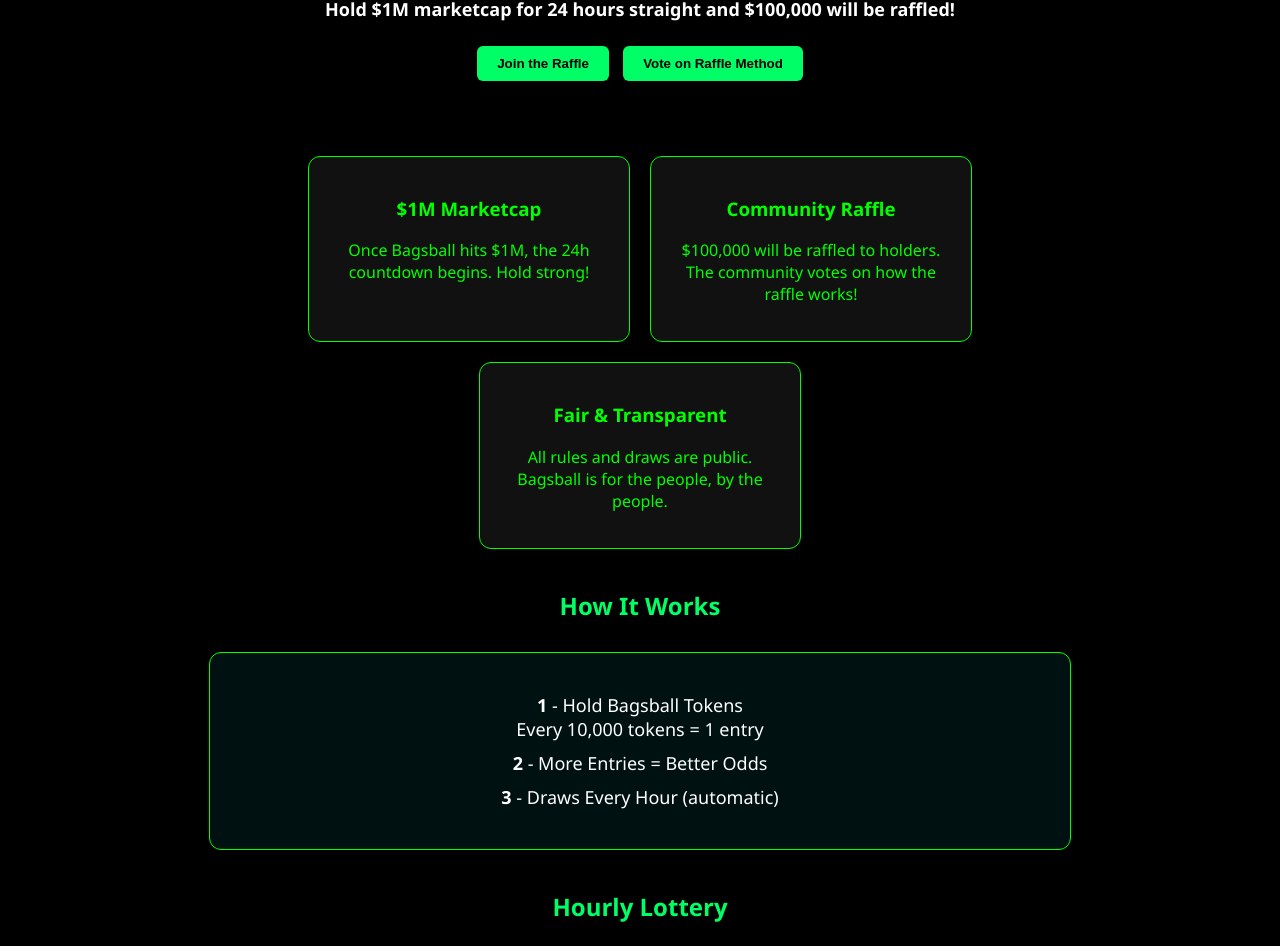
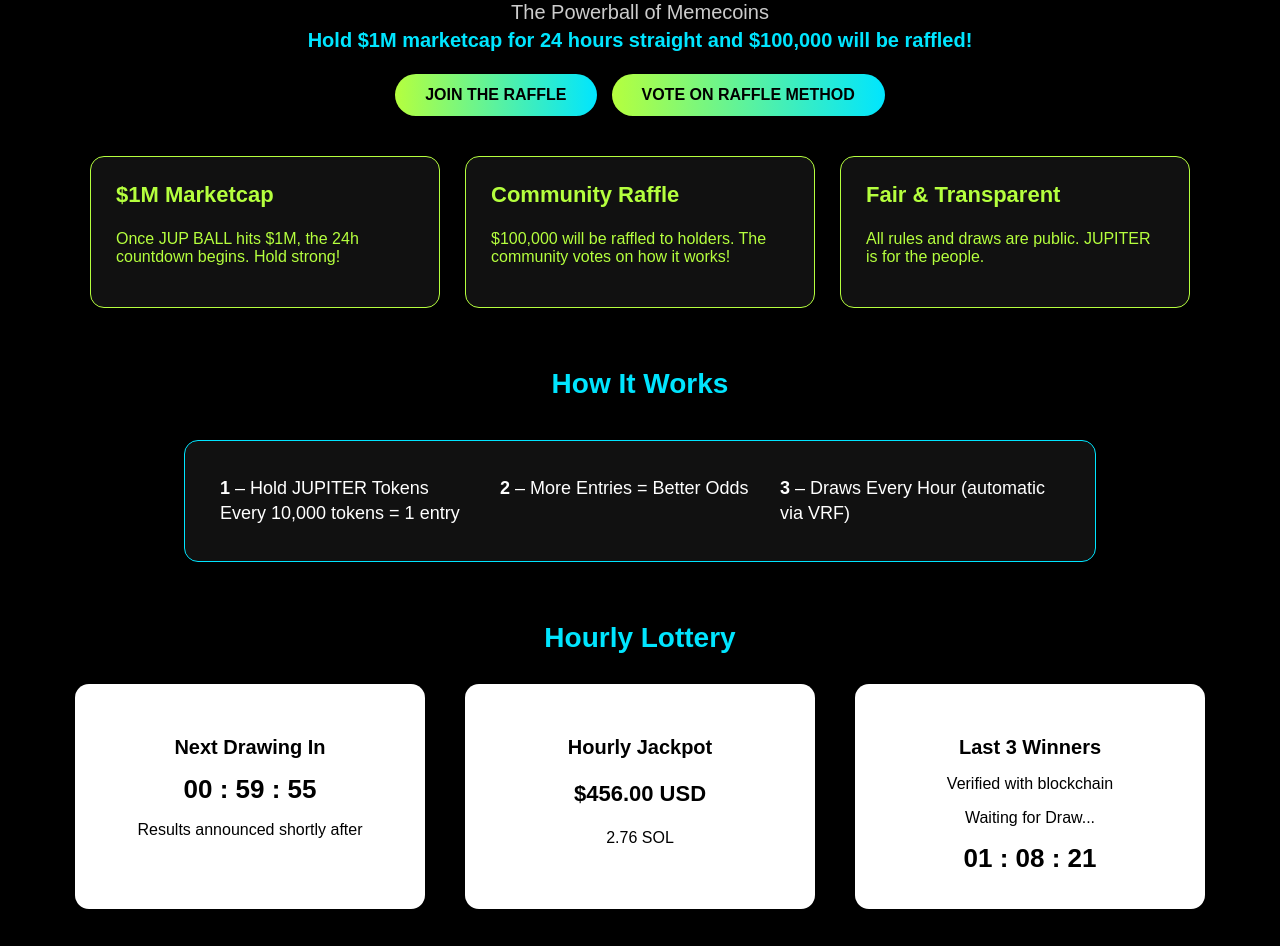
Before and after one commit to uitt0-sudo/bonkball, a plain HTML site: page index.html in a window 1280 px wide. Shown: the part 142-1088 px from the top of the page. Drawn offline with Linux system fonts and the light colour scheme.

Commit message:
Update index.html

```diff
--- a/index.html
+++ b/index.html
@@ -3,127 +3,149 @@
 <head>
   <meta charset="UTF-8" />
   <meta name="viewport" content="width=device-width, initial-scale=1.0"/>
-  <title>Bagsball Clone</title>
+  <title>JUP BALL</title>
+  <link rel="stylesheet" href="https://fonts.googleapis.com/css2?family=Playball&display=swap">
+  <link rel="stylesheet" href="https://cdnjs.cloudflare.com/ajax/libs/font-awesome/6.4.0/css/all.min.css">
   <style>
+    :root {
+      --jupiter-green: #B5FF3E;
+      --jupiter-blue: #00E5FF;
+      --jupiter-text: #33ffcc;
+    }
     body {
       background-color: #000;
-      color: #0f0;
-      font-family: 'Segoe UI', Tahoma, Geneva, Verdana, sans-serif;
-      margin: 0;
-      padding: 0;
+      color: var(--jupiter-green);
+      font-family: Arial, sans-serif;
+      margin: 0; padding: 0;
+    }
+    header {
+      position: relative;
+      padding: 50px 20px 10px;
       text-align: center;
     }
-
-    header {
-      padding: 40px 20px 20px;
+    .twitter-icon {
+      position: absolute;
+      top: 20px; left: 20px;
+      font-size: 28px;
     }
-
+    .twitter-icon a { color: var(--jupiter-green); }
     .title {
-      font-size: 48px;
-      font-weight: bold;
-      margin-bottom: 10px;
-      color: #00ff66;
+      font-family: 'Playball', cursive;
+      font-size: 64px;
+      color: var(--jupiter-green);
+      margin: 0;
     }
-
     .subtitle {
-      font-size: 18px;
-      color: #bbb;
+      font-size: 20px;
+      color: #ccc;
+      margin: 10px 0 20px;
+      line-height: 1.4;
     }
-
     .highlight {
-      color: #fff;
-      font-weight: bold;
+      color: var(--jupiter-blue);
+      font-weight: 600;
     }
-
     .btn-group {
-      margin: 20px 0;
+      display: inline-flex;
+      gap: 15px;
+      margin-bottom: 30px;
     }
-
     .btn {
-      padding: 10px 20px;
-      margin: 5px;
-      background-color: #00ff66;
+      padding: 12px 30px;
+      background: linear-gradient(90deg, var(--jupiter-green), var(--jupiter-blue));
       border: none;
       color: #000;
-      font-weight: bold;
+      font-weight: 600;
+      font-size: 16px;
+      text-transform: uppercase;
+      border-radius: 30px;
       cursor: pointer;
-      border-radius: 6px;
     }
-
     .cards {
       display: flex;
       justify-content: center;
-      flex-wrap: wrap;
-      gap: 20px;
-      margin: 30px auto;
-      max-width: 1000px;
+      gap: 25px;
+      margin: 0 auto 40px;
+      max-width: 1100px;
     }
-
     .card {
       background: #111;
-      color: #0f0;
-      padding: 20px;
-      border-radius: 12px;
-      width: 280px;
-      border: 1px solid #0f0;
+      color: var(--jupiter-green);
+      border: 1px solid var(--jupiter-green);
+      border-radius: 14px;
+      width: 300px;
+      padding: 25px;
     }
-
+    .card h3 {
+      margin-top: 0;
+      font-size: 22px;
+      font-weight: 600;
+    }
+    .how-it-works {
+      background: #111;
+      border: 1px solid var(--jupiter-blue);
+      border-radius: 14px;
+      max-width: 840px;
+      margin: 40px auto;
+      padding: 35px;
+      color: #fff;
+      display: flex;
+      justify-content: space-around;
+    }
+    .how-it-works div {
+      flex: 1;
+      font-size: 18px;
+      line-height: 1.4;
+    }
     h2 {
-      color: #00ff66;
-      margin-top: 40px;
+      margin-top: 60px;
+      color: var(--jupiter-blue);
+      font-size: 28px;
+      text-align: center;
     }
-
-    .how-it-works {
-      background: #011;
-      padding: 30px;
-      margin: 30px auto;
-      border: 1px solid #0f0;
-      border-radius: 12px;
-      max-width: 800px;
-    }
-
-    .how-it-works div {
-      font-size: 18px;
-      margin: 10px 0;
-      color: #fff;
-    }
-
     .lottery-section {
       display: flex;
-      flex-wrap: wrap;
       justify-content: center;
-      gap: 30px;
-      margin-top: 40px;
-      padding-bottom: 60px;
+      gap: 40px;
+      margin: 30px 0 60px;
     }
-
     .lottery-card {
       background: #fff;
       color: #000;
-      padding: 20px;
-      border-radius: 12px;
-      width: 280px;
+      width: 300px;
+      border-radius: 14px;
+      padding: 25px;
       text-align: center;
     }
-
+    .lottery-card h4 {
+      margin-bottom: 15px;
+      font-size: 20px;
+      font-weight: 600;
+    }
     .timer {
-      font-size: 24px;
-      font-weight: bold;
-      margin-top: 10px;
+      font-size: 26px;
+      font-weight: 600;
+      margin: 10px 0;
     }
-
     .footer {
+      text-align: center;
       color: #666;
-      font-size: 12px;
+      font-size: 13px;
       padding: 20px;
     }
   </style>
 </head>
 <body>
   <header>
-    <div class="title">Bagsball</div>
-    <div class="subtitle">The Powerball of Memecoins<br/>
-      <span class="highlight">Hold $1M marketcap for 24 hours straight and $100,000 will be raffled!</span>
+    <div class="twitter-icon">
+      <a href="https://twitter.com/" target="_blank"><i class="fab fa-twitter"></i></a>
+    </div>
+    <div class="title">JUP BALL</div>
+    <div class="subtitle">
+      The Powerball of Memecoins<br>
+      <span class="highlight">
+        Hold $1M marketcap for 24 hours straight and $100,000 will be raffled!
+      </span>
     </div>
     <div class="btn-group">
       <button class="btn">Join the Raffle</button>
@@ -134,23 +156,23 @@
   <div class="cards">
     <div class="card">
       <h3>$1M Marketcap</h3>
-      <p>Once Bagsball hits $1M, the 24h countdown begins. Hold strong!</p>
+      <p>Once JUP BALL hits $1M, the 24h countdown begins. Hold strong!</p>
     </div>
     <div class="card">
       <h3>Community Raffle</h3>
-      <p>$100,000 will be raffled to holders. The community votes on how the raffle works!</p>
+      <p>$100,000 will be raffled to holders. The community votes on how it works!</p>
     </div>
     <div class="card">
-      <h3>Fair & Transparent</h3>
-      <p>All rules and draws are public. Bagsball is for the people, by the people.</p>
+      <h3>Fair &amp; Transparent</h3>
+      <p>All rules and draws are public. JUPITER is for the people.</p>
     </div>
   </div>
 
   <h2>How It Works</h2>
   <div class="how-it-works">
-    <div><strong>1</strong> - Hold Bagsball Tokens<br/>Every 10,000 tokens = 1 entry</div>
-    <div><strong>2</strong> - More Entries = Better Odds</div>
-    <div><strong>3</strong> - Draws Every Hour (automatic)</div>
+    <div><strong>1</strong> – Hold JUPITER Tokens<br>Every 10,000 tokens = 1 entry</div>
+    <div><strong>2</strong> – More Entries = Better Odds</div>
+    <div><strong>3</strong> – Draws Every Hour (automatic via VRF)</div>
   </div>
 
   <h2>Hourly Lottery</h2>
@@ -162,7 +184,7 @@
     </div>
     <div class="lottery-card">
       <h4>Hourly Jackpot</h4>
-      <p class="highlight">$456.00 USD</p>
+      <p style="font-size:22px; font-weight:700;">$456.00 USD</p>
       <p>2.76 SOL</p>
     </div>
     <div class="lottery-card">
@@ -173,30 +195,18 @@
     </div>
   </div>
 
-  <div class="footer">This is a demo replica. No real functionality.</div>
+  <div class="footer">Visual clone for JUP BALL. No backend logic.</div>
 
   <script>
-    const countdownDate = new Date("2025-07-30T07:44:36Z").getTime();
-
+    const countdownDate = new Date(Date.now() + 3600000).getTime();
     function updateCountdown() {
-      const now = new Date().getTime();
-      const distance = countdownDate - now;
-
-      if (distance < 0) {
-        document.getElementById("countdown").innerText = "00 : 00 : 00";
-        return;
-      }
-
-      const hours = Math.floor((distance % (1000 * 60 * 60 * 24)) / (1000 * 60 * 60));
-      const minutes = Math.floor((distance % (1000 * 60 * 60)) / (1000 * 60));
-      const seconds = Math.floor((distance % (1000 * 60)) / 1000);
-
-      document.getElementById("countdown").innerText =
-        String(hours).padStart(2, '0') + " : " +
-        String(minutes).padStart(2, '0') + " : " +
-        String(seconds).padStart(2, '0');
+      const d = countdownDate - Date.now();
+      if (d <= 0) { document.getElementById("countdown").innerText = "00 : 00 : 00"; return; }
+      const h = String(Math.floor(d / 3600000)).padStart(2,'0');
+      const m = String(Math.floor((d % 3600000)/60000)).padStart(2,'0');
+      const s = String(Math.floor((d % 60000)/1000)).padStart(2,'0');
+      document.getElementById("countdown").innerText = `${h} : ${m} : ${s}`;
     }
-
     setInterval(updateCountdown, 1000);
     updateCountdown();
   </script>
```
